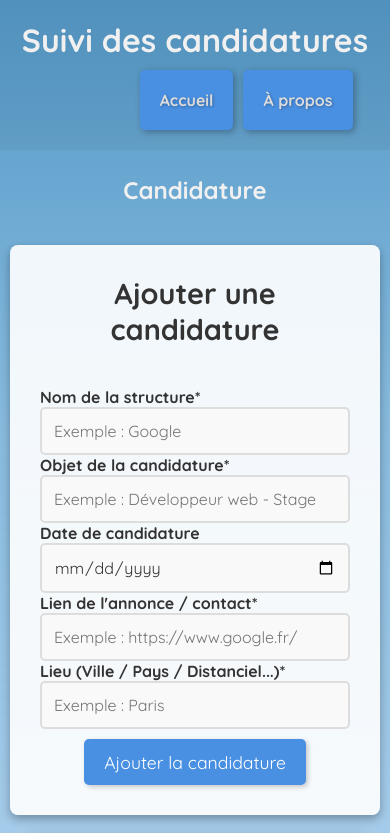
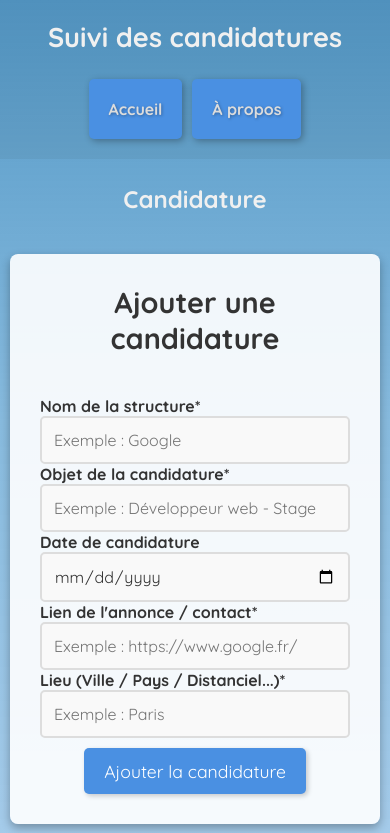
Before and after one commit to JHochart0/suivi_candidatures, a React (Vite) app: page /#/ in a window 390 px wide. Shown: the top 833 px of the page. Built offline with nearby package versions, Linux system fonts and the light colour scheme.

Commit message:
change mobile css

```diff
--- a/src/css/App.css
+++ b/src/css/App.css
@@ -79,6 +79,17 @@ body{
 
 /* Adjustement for mobiles */
 @media screen and (max-width: 768px) {
+    .title{
+        font-size: 1.7rem;
+        text-align: center;
+        margin-bottom: 25px;
+    }
+
+
+    .navbar .links {
+        justify-content: center;
+        margin-right: 0;
+    }
     .content{
         margin:0px;
     }
```
